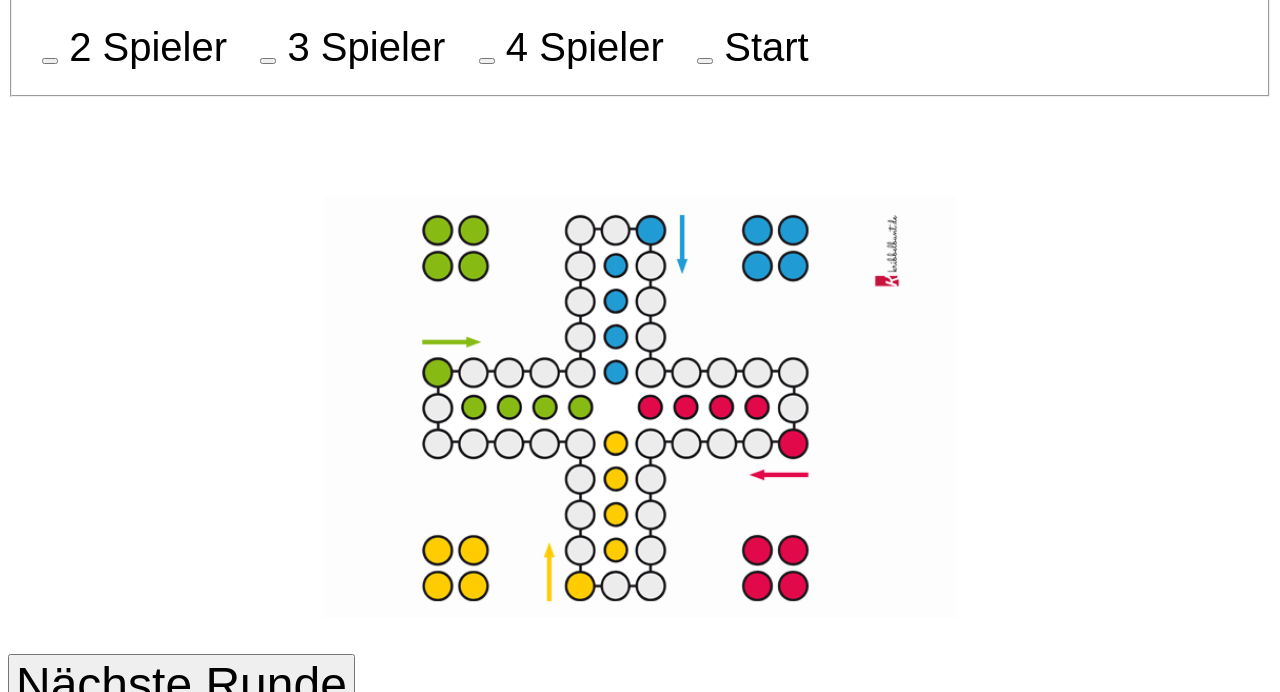
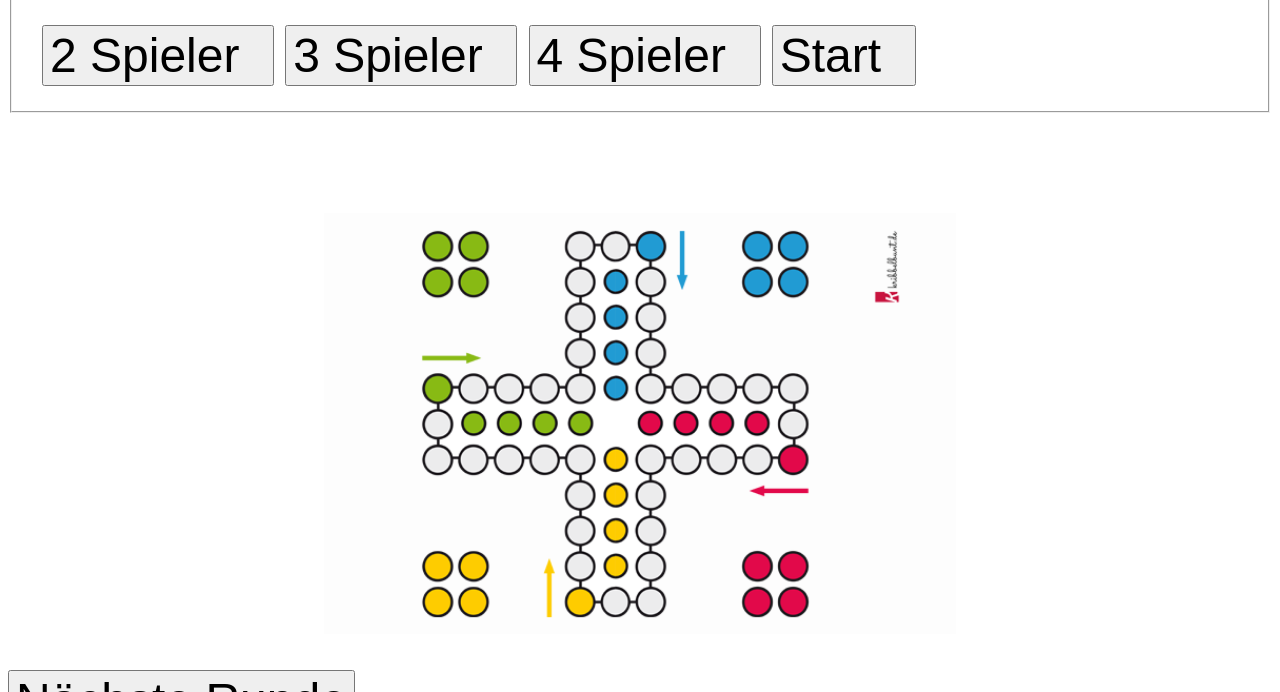
Before and after one commit to snesCloud/Game, a plain HTML site: page index.html in a window 1280 px wide. Shown: the part 408-1100 px from the top of the page. Drawn offline with Linux system fonts and the light colour scheme.

Commit message:
fixed button bug

```diff
--- a/index.html
+++ b/index.html
@@ -13,17 +13,21 @@
 
 	    <p>Spieler: <a id="playerCount">2</a></p>
 
-	    <button id="2" value="2p" name="playerselect"></button>
-	    <label for="2">2 Spieler &nbsp;</label>
+	    <button id="2" value="2p" name="playerselect">
+	       <label for="2">2 Spieler &nbsp;</label>
+          </button>
 
-	    <button id="3" value="3p" name="playerselect"></button>
-	    <label for="3">3 Spieler &nbsp;</label>
+	    <button id="3" value="3p" name="playerselect">
+	       <label for="3">3 Spieler &nbsp;</label>
+        </button>
 
-	    <button id="4" value="4p" name="playerselect"></button>
-	    <label for="4">4 Spieler &nbsp;</label>
+	    <button id="4" value="4p" name="playerselect">
+                <label for="4">4 Spieler &nbsp;</label>
+        </button>
 
-	    <button id="start" value="start" name="start"></button>
-        <label for="start">Start &nbsp;</label>
+	    <button id="start" value="start" name="start">
+            <label for="start">Start &nbsp;</label>
+        </button>
     </fieldset>
 
     <img src="./ressources/field.png" alt="field" usermap="#field"><br/><br/>
```
